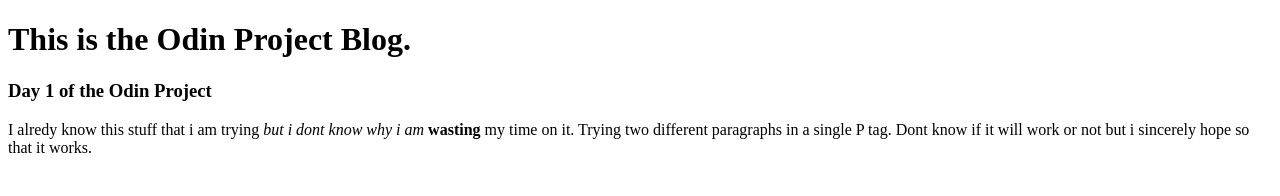
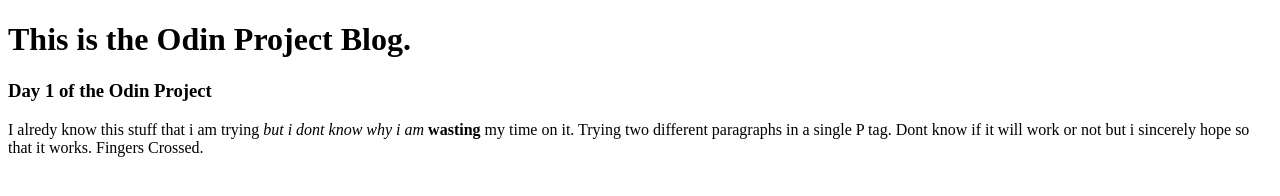
Before and after one commit to JARVIS1916/Master-HTML-CSS, a plain HTML site: page index.html in a window 1280 px wide. Drawn offline with Linux system fonts and the light colour scheme.

Commit message:
The Odin Project Day 1

```diff
--- a/index.html
+++ b/index.html
@@ -10,7 +10,7 @@
     <h1>This is the Odin Project Blog.</h1>
     <h3>Day 1 of the Odin Project</h3>
     <p>I alredy know this stuff that i am trying <em>but i dont know why i am </em><strong>wasting</strong> my time on it.
-        Trying two different paragraphs in a single P tag. Dont know if it will work or not but i sincerely hope so that it works.
+        Trying two different paragraphs in a single P tag. Dont know if it will work or not but i sincerely hope so that it works. Fingers Crossed.
     </p>
 </body>
 </html>
```
